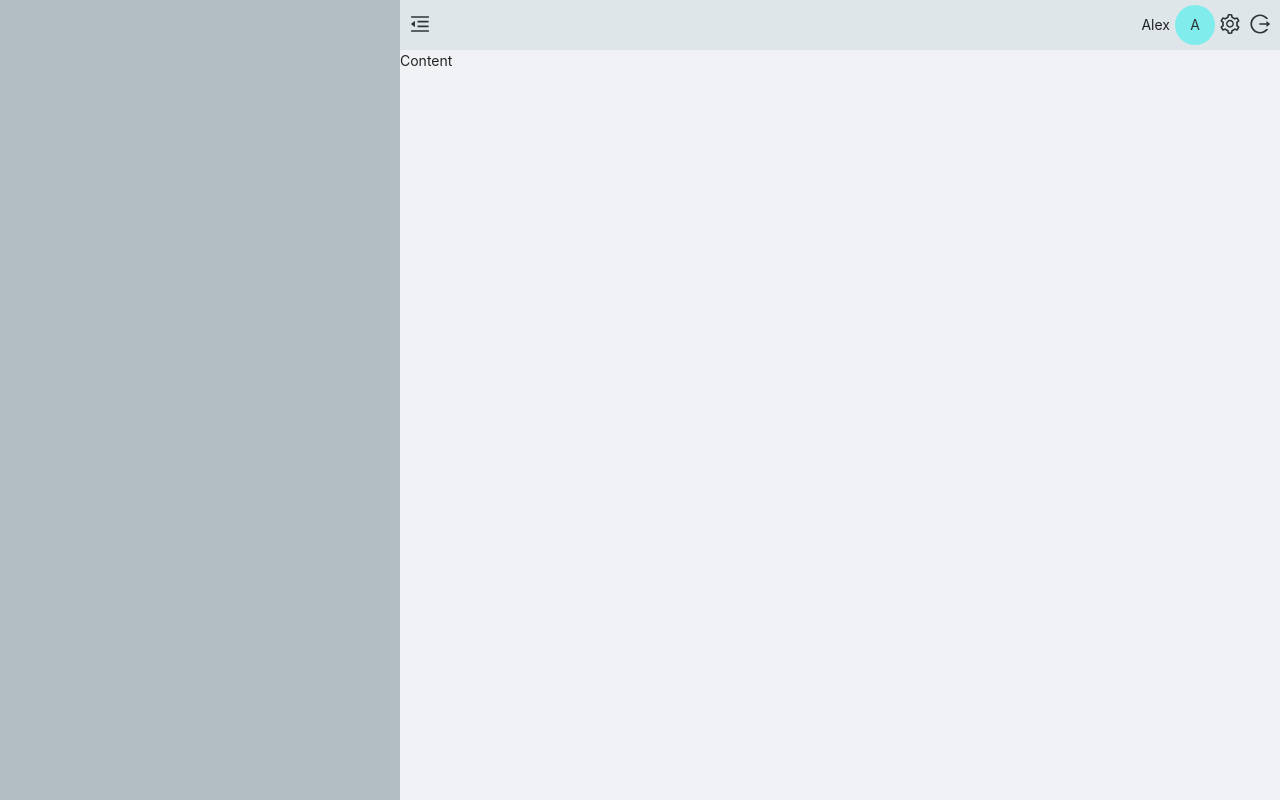
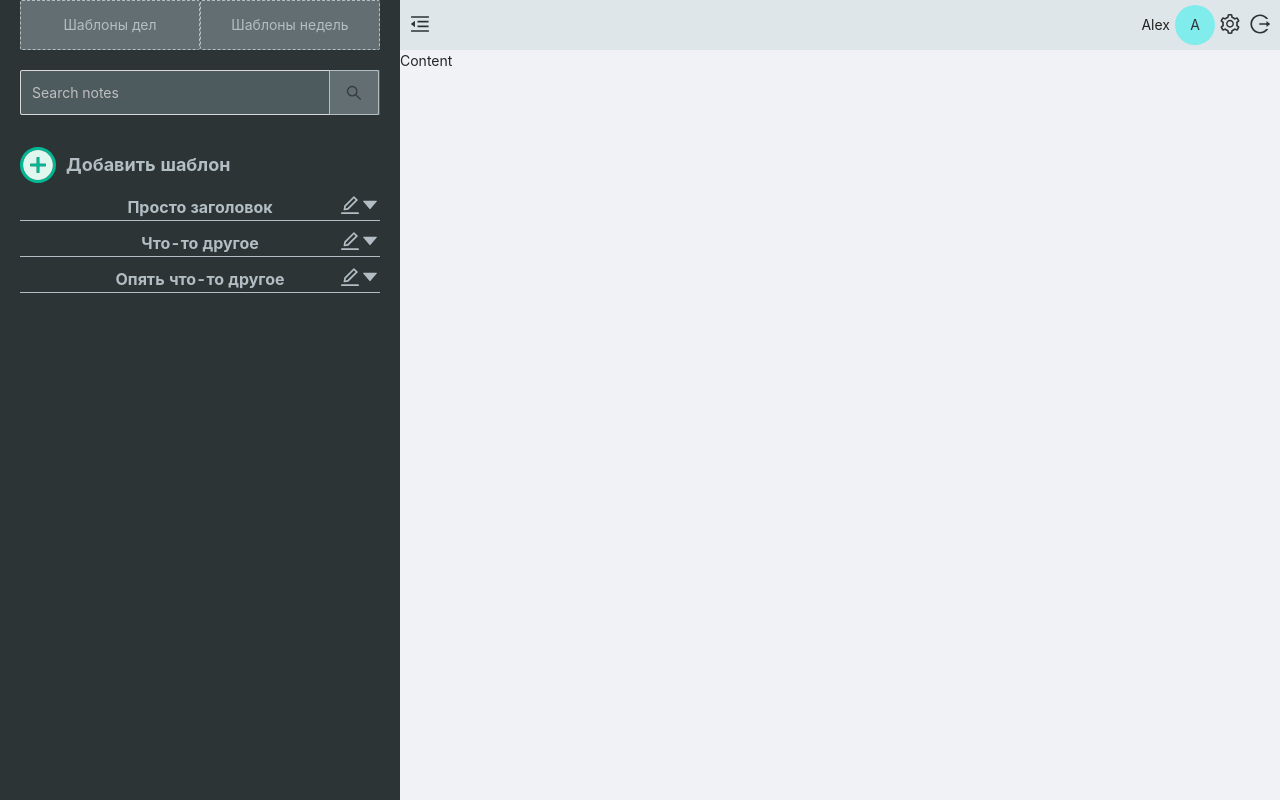
Before and after one commit to OitaGG/organizerApp, a React app: page /home in a window 1280 px wide. Built offline with nearby package versions, Linux system fonts and the light colour scheme.

Commit message:
Adding SmallCard in sider

```diff
--- a/src/components/Button/index.js
+++ b/src/components/Button/index.js
@@ -3,7 +3,7 @@ import {Button as BaseButton} from "antd";
 
 const Button = (props) => {
     return (
-       <BaseButton {...props} style={{textTransform: "uppercase"}}/>
+       <BaseButton {...props} />
     );
 };
 
--- a/src/components/Link/index.js
+++ b/src/components/Link/index.js
@@ -1,7 +1,7 @@
 import React from 'react';
 import {NavLink} from "react-router-dom";
 import './Link.less'
-const ButtonLink = ({to, children, style}) => {
+const ButtonLink = ({to, children, style = {}}) => {
     return (
         <NavLink className="button-link" to={to} style={style}>{children}</NavLink>
     );
--- /dev/null
+++ b/src/components/SmallCard/SmallCard.less
@@ -0,0 +1,43 @@
+.small-card {
+  color: #b2bec3;
+  border-radius: 5px;
+  margin-bottom: 10px;
+  .small-card__header {
+    display: flex;
+    text-align: center;
+    flex-direction: row;
+    align-content: center;
+    justify-content: center;
+    .small-card__title {
+      flex: 1 0 auto;
+      font-weight: bold;
+      font-size: 16px;
+      text-align: center;
+      border-bottom: 1px solid #b2bec3;
+      margin-right: -40px;
+    }
+  }
+  .small-card__content {
+    text-align: center;
+    font-size: 16px;
+  }
+}
+
+.hidden {
+  display: none;
+}
+
+.open {
+  border: 1px solid #b2bec3;
+  animation: openScale 1s;
+  animation-fill-mode: forwards;
+}
+
+@keyframes openScale {
+  0% {
+    transform: scale(1);
+  }
+  100% {
+    transform: scale(1.05);
+  }
+}
--- /dev/null
+++ b/src/components/SmallCard/index.js
@@ -0,0 +1,28 @@
+import * as React from "react";
+import './SmallCard.less'
+import {CaretDownOutlined, EditOutlined} from "@ant-design/icons";
+import {useState} from "react";
+import classnames from 'classnames'
+const SmallCard = ({title, children}) => {
+    const [isOpen, toggleIsOpen] = useState(false);
+    return(
+        <div className={classnames("small-card", isOpen ? 'open' : '')}>
+            <div className="small-card__header">
+                <div className="small-card__title">
+                    <span>{title}</span>
+                </div>
+                <div className="small-card__btn">
+                    <EditOutlined style={{fontSize: "20px"}}/>
+                    <CaretDownOutlined style={{fontSize:"20px"}} onClick={() => toggleIsOpen(!isOpen)}/>
+                </div>
+            </div>
+            <div className={classnames("small-card__content", isOpen ? '' : 'hidden')}>
+                <div className="small-card__body">
+                    <span>{children}</span>
+                </div>
+            </div>
+        </div>
+    )
+};
+
+export default SmallCard;
--- a/src/components/index.js
+++ b/src/components/index.js
@@ -2,3 +2,4 @@ export {default as Button} from './Button';
 export {default as Block} from './Block';
 export {default as Card} from './Card';
 export {default as ButtonLink} from './Link';
+export {default as SmallCard} from './SmallCard'
--- /dev/null
+++ b/src/containers/SmallCard.js
@@ -0,0 +1,8 @@
+import * as React from "react";
+import {SmallCard as BaseSmallCard} from "../components";
+
+const SmallCard = ({title, children}) => {
+    return <BaseSmallCard title={title}>{children}</BaseSmallCard>
+};
+
+export default SmallCard;
--- /dev/null
+++ b/src/containers/index.js
@@ -0,0 +1 @@
+export {default as SmallCard} from './SmallCard'
--- a/src/modules/HomeSider/components/HomeSider.jsx
+++ b/src/modules/HomeSider/components/HomeSider.jsx
@@ -1,13 +1,53 @@
 import React from 'react';
-import {Layout} from "antd";
+import {Layout, Input} from "antd";
 import './HomeSider.less';
 import classNames from 'classnames'
-const HomeSider = ({showSider = true}) => {
+import {Button} from "../../../components";
+import {SmallCard} from "../../../containers";
+import {PlusCircleTwoTone} from "@ant-design/icons";
+const HomeSider = ({showSider = true, }) => {
+    const items = [
+        {
+            id: 1,
+            title: "Просто заголовок",
+            description: "Тупо описание"
+        },
+        {
+            id: 2,
+            title: "Что-то другое",
+            description: "И тут важное описание"
+        },
+        {
+            id: 3,
+            title: "Опять что-то другое",
+            description: "Описание еще важнее"
+        },
+    ];
     const {Sider} = Layout;
     return(
         <Sider
-            className={classNames("home-page__sider", showSider ? '' : 'hidden')}
+            className={classNames('sider', showSider ? '' : 'hidden')}
             width="400px">
+            <div className="sider__templates-buttons">
+                <Button className="sider__button-template" type="dashed" style={{width: "50%"}}>Шаблоны дел</Button>
+                <Button className="sider__button-template" type="dashed" style={{width: "50%"}}>Шаблоны недель</Button>
+            </div>
+            <div className="sider__input">
+                <Input.Search
+                    className="sider__search dark"
+                    placeholder="Search notes"
+                    onSearch={value => console.log(value)}
+                />
+            </div>
+            <div className="sider__new-item-block">
+                <span className="sider__add-btn"><PlusCircleTwoTone twoToneColor="#00b894"/></span>
+                <span className="sider__add-new-item-text">Добавить шаблон</span>
+            </div>
+            <div className="sider__list-items">
+                {items.map((item) => {
+                    return <SmallCard title={item.title} key={item.id}>{item.description}</SmallCard>
+                })}
+            </div>
         </Sider>
     )
 };
--- a/src/modules/HomeSider/components/HomeSider.less
+++ b/src/modules/HomeSider/components/HomeSider.less
@@ -1,3 +1,57 @@
-.hidden {
+.sider.hidden {
   display: none;
 }
+
+.sider {
+  background: #2d3436;
+  padding: 0 20px;
+  display: flex;
+  flex-direction: column;
+  .sider__templates-buttons {
+    margin-bottom: 20px;
+
+    .sider__button-template {
+      color: #b2bec3;
+      &:hover {
+        border-color: #4E5B5E;
+      }
+    }
+  }
+
+  .sider__search {
+    color: #b2bec3;
+    background: #4E5B5E;
+    border: none;
+    &:hover {
+      border-color: black;
+    }
+    & input {
+      background: #4E5B5E !important;
+      color: #b2bec3;
+    }
+
+    & .ant-input-suffix span{
+      color: #b2bec3;
+    }
+  }
+
+  .sider__new-item-block {
+    margin-top: 20px;
+    display: flex;
+    justify-content: flex-start;
+    align-content: center;
+    height: 60px;
+    .sider__add-btn {
+      line-height: 60px;
+      margin-right: 10px;
+      font-size: 36px;
+      cursor: pointer;
+    }
+    .sider__add-new-item-text {
+      line-height: 60px;
+      font-weight: bold;
+      color: #b2bec3;
+      font-size: 18px;
+    }
+  }
+}
--- a/src/pages/Home/Home.less
+++ b/src/pages/Home/Home.less
@@ -5,6 +5,6 @@
   }
 }
 
-.home-page__sider {
-  background: #b2bec3;
+.sider {
+  overflow: visible;
 }
--- a/src/pages/Home/index.js
+++ b/src/pages/Home/index.js
@@ -8,7 +8,7 @@ const Home = () => {
     return (
         <section className="home-page">
             <Layout className="home-page__main-layout">
-                <HomeSider/>
+                <HomeSider classname="home-page__sider"/>
                 <Layout className="home-page__right-layout">
                     <HomeHeader/>
                     <Content className="home-page__content">
--- a/src/styles/override.less
+++ b/src/styles/override.less
@@ -1,4 +1,7 @@
 @height-lg: 60px;
 @btn-primary-bg: #0984e3;
+@btn-default-bg: #636e72;
+@btn-default-border: #b2bec3;
+@btn-height-base: 50px;
 @btn-primary-color: #ecf0f1;
 @input-height-base: 45px;
```
